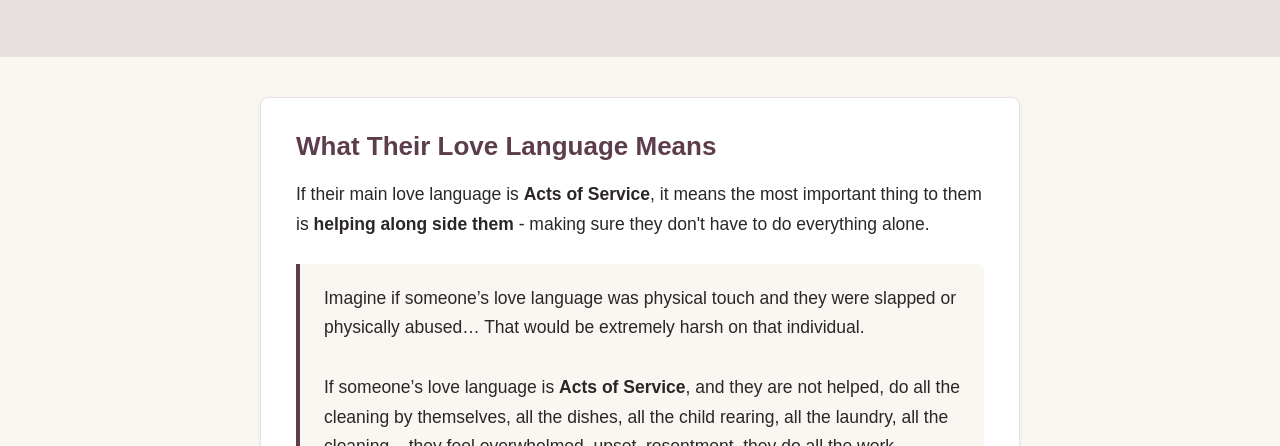
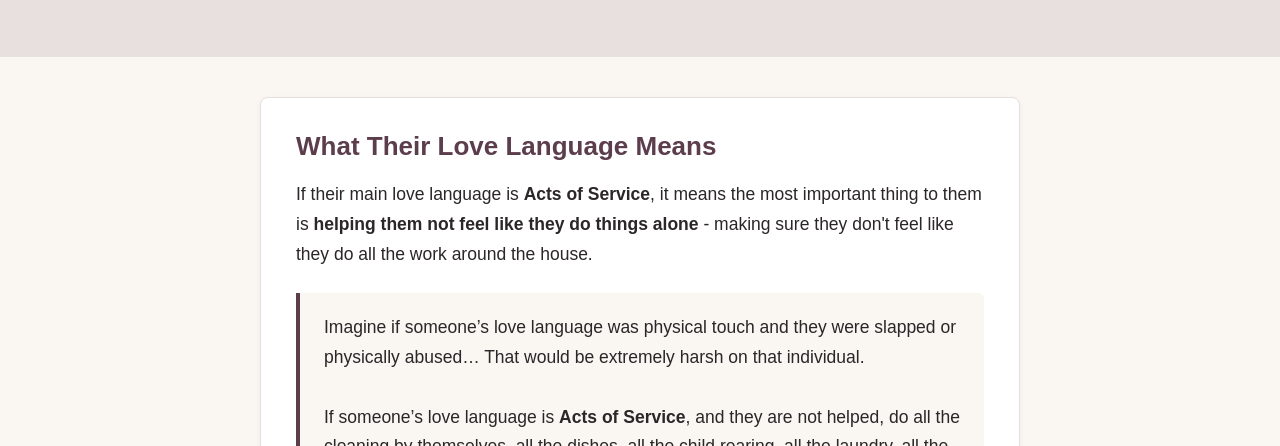
Before and after one commit to support239/restoretheconnection.com, a plain HTML site: page acts-of-service.html in a window 1280 px wide. Shown: the part 354-800 px from the top of the page. Drawn offline with Linux system fonts and the light colour scheme.

Commit message:
Update acts-of-service.html

```diff
--- a/acts-of-service.html
+++ b/acts-of-service.html
@@ -241,7 +241,7 @@
     <div class="content-card">
       <h2>What Their Love Language Means</h2>
       <p>
-        If their main love language is <strong>Acts of Service</strong>, it means the most important thing to them is <strong>helping along side them</strong> - making sure they don't have to do everything alone.
+        If their main love language is <strong>Acts of Service</strong>, it means the most important thing to them is <strong>helping them not feel like they do things alone</strong> - making sure they don't feel like they do all the work around the house.
       </p>
 
       <div class="callout-box">
```
